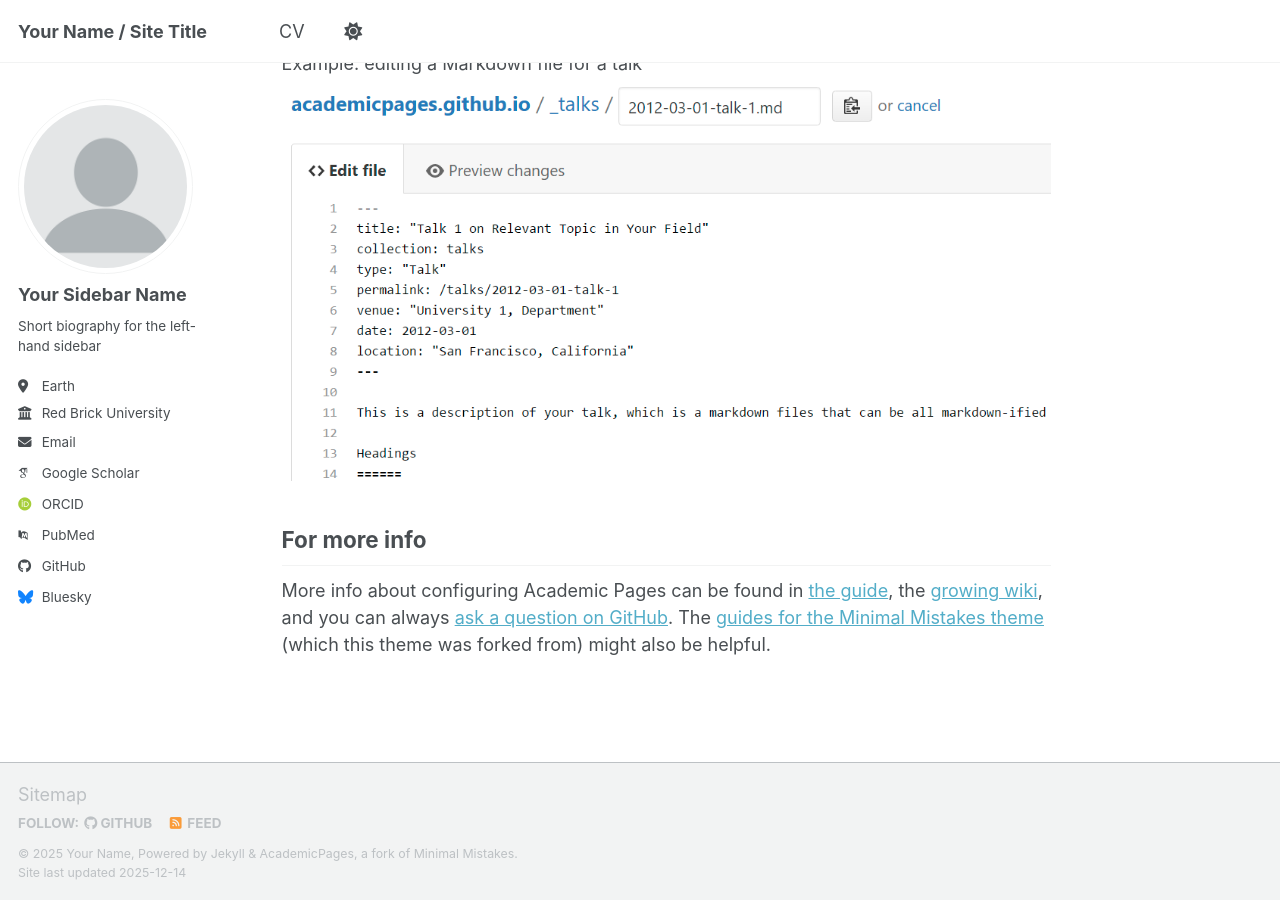
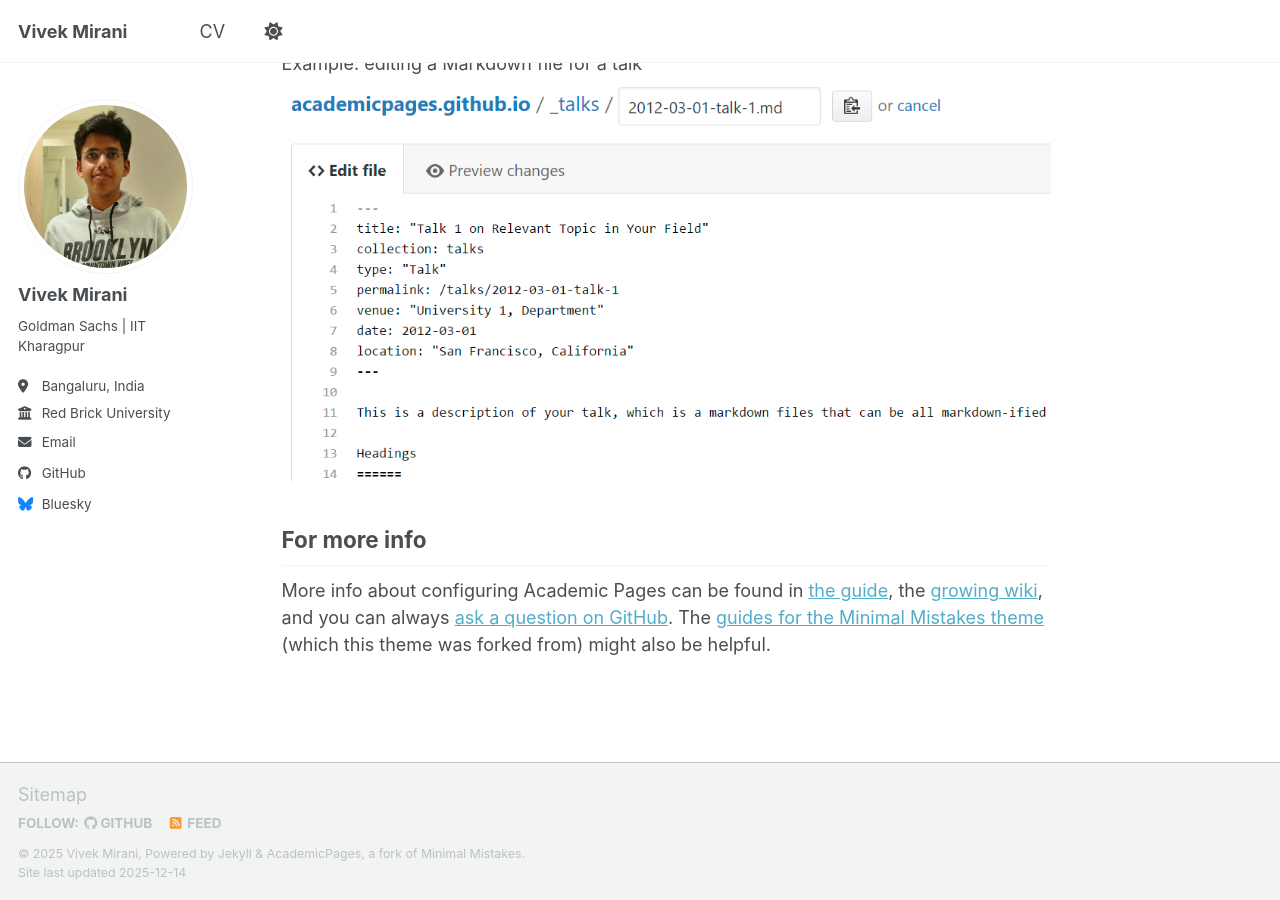
Before and after one commit to Vivek-Mirani/Vivek-Mirani.github.io, a Jekyll site: the page built from _pages/about.md, in a window 1280 px wide and 900 px high, scrolled down 2718 px. Built offline with Jekyll 4.4.1, drawn with Linux system fonts in a browser that asks for light colours; some web fonts are replaced; a script bundle is joined from its source files by our own code; library files that are not in the unit come from our copies.

Commit message:
Update _config.yml

```diff
--- a/_config.yml
+++ b/_config.yml
@@ -9,39 +9,39 @@
 # Basic Site Settings
 locale                   : "en-US"
 site_theme               : "default" # Currently available options are "default", "air"
-title                    : "Your Name / Site Title"
+title                    : "Vivek Mirani"
 title_separator          : "-"
-name                     : &name "Your Name"
+name                     : &name "Vivek Mirani"
 description              : &description "Your Name's academic portfolio"   # Update this with a general description of your site, this is the default if not overridden by a page
-url                      : https://academicpages.github.io # The base hostname & protocol for your site e.g. "https://[your GitHub username].github.io",
+url                      : https://vivek-mirani.github.io # The base hostname & protocol for your site e.g. "https://[your GitHub username].github.io",
                                                            # or if you already have some other page hosted on Github then use "https://[your GitHub username].github.io/[Your Repo Name]"
 baseurl                  : "" # the subpath of your site, e.g. "/blog"
-repository               : "academicpages/academicpages.github.io"
+repository               : "vivek-mirani/vivek-mirani.github.io"
 
 # Site Author - The following control what appear as part of the author content on the side bar.
 #               If a field is blank the icon and link will not appear, otherwise it will be shown.
 #               Additional customization can be done by editing /_includes/author-profile.html
 author:
   # Biographic information
-  avatar           : "profile.png"
-  name             : "Your Sidebar Name"
+  avatar           : "bio-photo-vivek.png"
+  name             : "Vivek Mirani"
   pronouns         : # example: "she/her"
-  bio              : "Short biography for the left-hand sidebar"
-  location         : "Earth"
+  bio              : "Goldman Sachs | IIT Kharagpur"
+  location         : "Bangaluru, India"
   employer         : "Red Brick University"
   uri              : # URL
-  email            : "none@example.org"
+  email            : "miranivivek5@gmail.com"
 
   # Academic websites
   academia         : # URL
   arxiv            : # URL - Update with the correct link to your profile
-  googlescholar    : "https://scholar.google.com/citations?user=PS_CX0AAAAAJ"
+  googlescholar    : # "https://scholar.google.com/citations?user=PS_CX0AAAAAJ"
   inspire-hep      : # URL
   impactstory      : # URL
-  orcid            : "https://orcid.org/yourorcidurl"
+  orcid            : # "https://orcid.org/yourorcidurl"
   semantic         : # URL
   ssrn             : # URL
-  pubmed           : "https://www.ncbi.nlm.nih.gov/pubmed/?term=john+snow"
+  pubmed           : # "https://www.ncbi.nlm.nih.gov/pubmed/?term=john+snow"
   researchgate     : # URL
   scopus           : # URL
   zotero           : # URL
```
